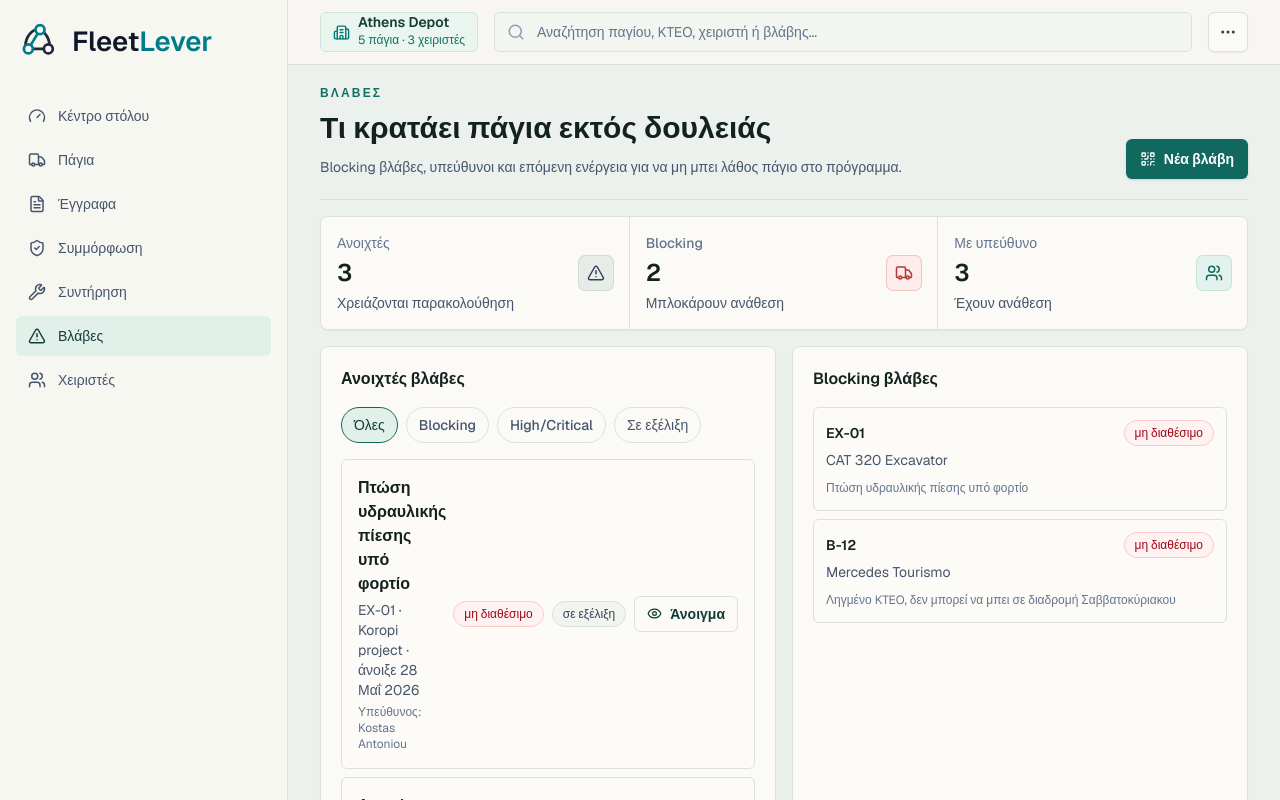
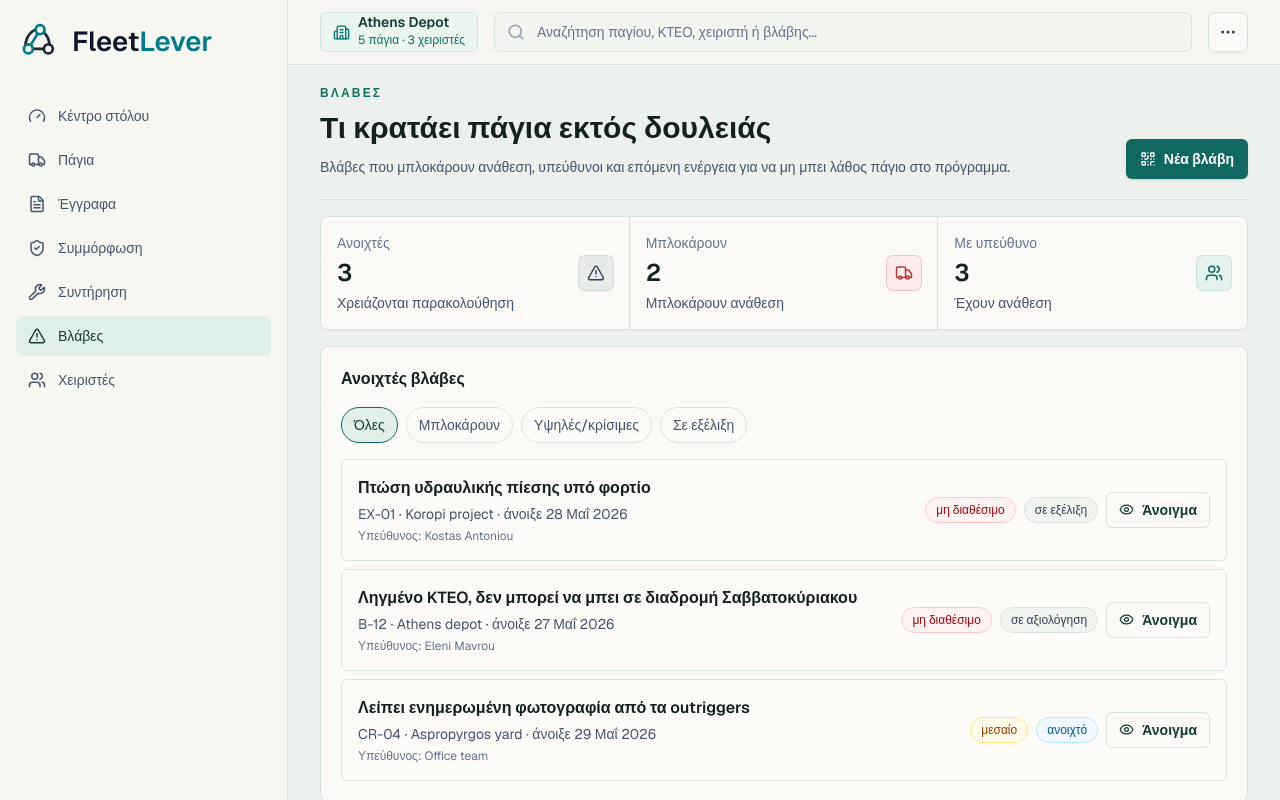
Before and after one commit to gkaragioul/FleetLever, a Next.js app: page / in a window 1280 px wide. Both pictures are taken after a click on the button 1098 px from the left and 711 px from the top of the page. Shown: the top 800 px of the page. Built offline with nearby package versions, Linux system fonts and the light colour scheme.

Commit message:
Tighten FleetLever console consistency

```diff
--- a/src/components/fleetlever/operations-console.tsx
+++ b/src/components/fleetlever/operations-console.tsx
@@ -90,7 +90,7 @@ const statusLabels: Record<string, string> = {
   open: "ανοιχτό",
   "in progress": "σε εξέλιξη",
   completed: "ολοκληρωμένο",
-  triaged: "triaged",
+  triaged: "σε αξιολόγηση",
   waiting: "σε αναμονή",
   resolved: "κλειστό",
   scheduled: "προγραμματισμένο",
@@ -268,7 +268,7 @@ type MetricStripItem = {
 
 function metricStripGridClass(count: number) {
   if (count >= 5) return "sm:grid-cols-2 lg:grid-cols-3 xl:grid-cols-5";
-  if (count === 4) return "sm:grid-cols-2 lg:grid-cols-4";
+  if (count === 4) return "grid-cols-2 lg:grid-cols-4";
   if (count === 3) return "sm:grid-cols-3";
   return "sm:grid-cols-2";
 }
@@ -295,7 +295,7 @@ function MetricStrip({ items, ariaLabel }: { items: MetricStripItem[]; ariaLabel
             ) : null}
           </>
         );
-        const className = `flex min-h-[92px] items-center justify-between gap-4 border-b border-[#d9e2dc] p-4 text-left last:border-b-0 sm:border-b-0 ${
+        const className = `flex min-h-[88px] items-center justify-between gap-4 border-b border-[#d9e2dc] p-4 text-left last:border-b-0 sm:border-b-0 ${
           item.active ? "bg-[#e2f0ea]" : "bg-[#fbfaf6]"
         }`;
 
@@ -1840,23 +1840,23 @@ function IssuesPanel() {
       <PanelHeader
         eyebrow="Βλάβες"
         title="Τι κρατάει πάγια εκτός δουλειάς"
-        description="Blocking βλάβες, υπεύθυνοι και επόμενη ενέργεια για να μη μπει λάθος πάγιο στο πρόγραμμα."
+        description="Βλάβες που μπλοκάρουν ανάθεση, υπεύθυνοι και επόμενη ενέργεια για να μη μπει λάθος πάγιο στο πρόγραμμα."
         action={<ActionButton icon={QrCode}>Νέα βλάβη</ActionButton>}
       />
       <MetricStrip
         ariaLabel="Σύνοψη βλαβών"
         items={[
           { icon: AlertTriangle, label: "Ανοιχτές", value: issues.length, detail: "Χρειάζονται παρακολούθηση", tone: "slate" },
-          { icon: Truck, label: "Blocking", value: blockingIssues.length, detail: "Μπλοκάρουν ανάθεση", tone: "red" },
+          { icon: Truck, label: "Μπλοκάρουν", value: blockingIssues.length, detail: "Μπλοκάρουν ανάθεση", tone: "red" },
           { icon: Users, label: "Με υπεύθυνο", value: issues.filter((issue) => issue.assignee).length, detail: "Έχουν ανάθεση", tone: "teal" },
         ]}
       />
-      <div className="grid items-stretch gap-4 lg:grid-cols-2">
+      <div className="grid gap-4">
         <DataCard title="Ανοιχτές βλάβες">
           <div className="mb-4 flex flex-wrap gap-2">
             <FilterChip active>Όλες</FilterChip>
-            <FilterChip>Blocking</FilterChip>
-            <FilterChip>High/Critical</FilterChip>
+            <FilterChip>Μπλοκάρουν</FilterChip>
+            <FilterChip>Υψηλές/κρίσιμες</FilterChip>
             <FilterChip>Σε εξέλιξη</FilterChip>
           </div>
           <div className="space-y-2">
@@ -1880,24 +1880,6 @@ function IssuesPanel() {
                     <StatusPill label={statusLabels[issue.status]} tone={issue.status} />
                     <TextButton icon={Eye}>Άνοιγμα</TextButton>
                   </div>
-                </div>
-              );
-            })}
-          </div>
-        </DataCard>
-        <DataCard title="Blocking βλάβες">
-          <div className="space-y-2">
-            {blockingIssues.map((issue) => {
-              const asset = getAsset(issue.assetId);
-
-              return (
-                <div key={issue.id} className="rounded-md border border-[#d9e2dc] bg-[#fdfbf7] p-3">
-                  <div className="flex items-center justify-between gap-3">
-                    <p className="text-sm font-semibold text-[#13211f]">{asset?.code}</p>
-                    <StatusPill label="μη διαθέσιμο" tone="blocked" />
-                  </div>
-                  <p className="mt-1 text-sm text-slate-600">{asset?.name}</p>
-                  <p className="mt-2 text-xs leading-5 text-slate-500">{issue.title}</p>
                 </div>
               );
             })}
```
